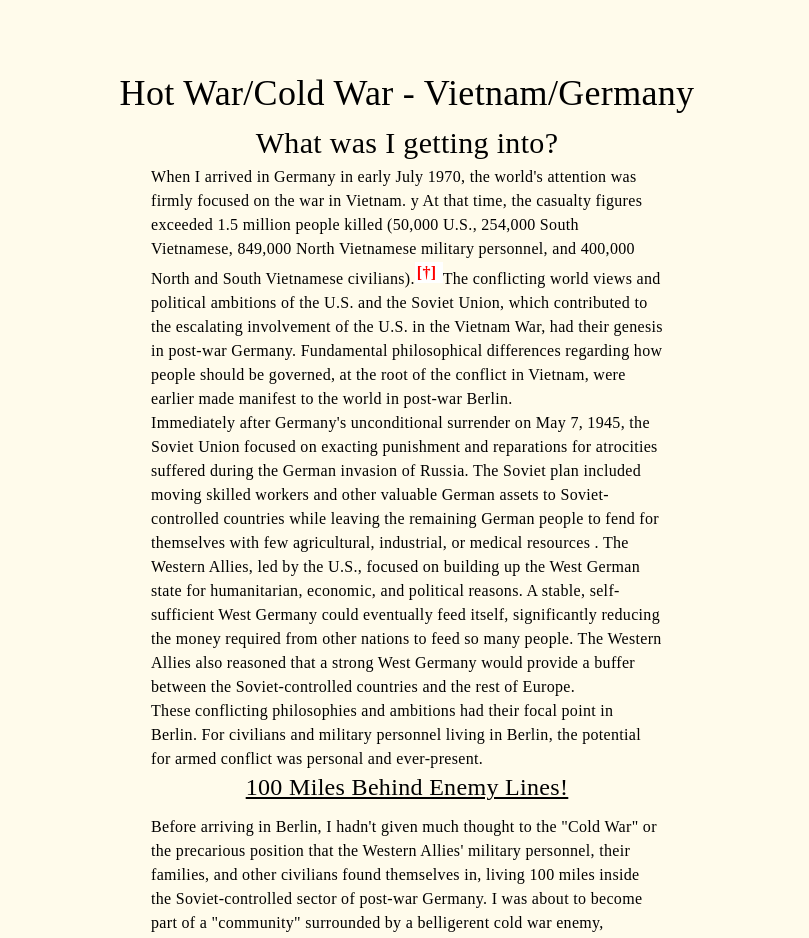
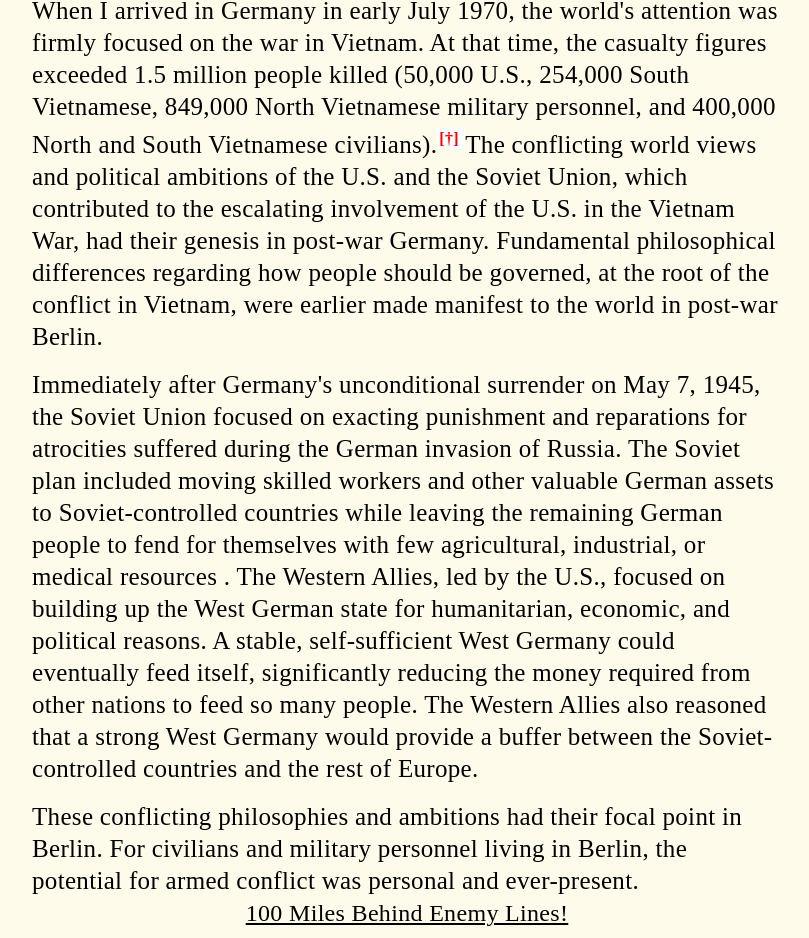
Before and after one commit to lawrencemaloney/armyyears, a React (Create React App) app: page /InBerlin in a window 1280 px wide. Shown: the part 398-1336 px from the top of the page, without its empty margins (233-1042 px from the left). Built offline with nearby package versions, Linux system fonts and the light colour scheme; the HTML template or start-up script is replaced by a standard one.

Commit message:
Footnote fix 08 13 22

```diff
--- a/src/Components/Collapsible.css
+++ b/src/Components/Collapsible.css
@@ -13,7 +13,7 @@
 }
 
  .content {
-  /* border: 1px solid black; */
+  border: 1px solid black;
   color: red;
   /* font-style: italic; */
   padding: 15PX;
@@ -28,9 +28,9 @@ line-height: 15px;
 
 display: block;
 }
-/* .collapsible .content-parent {
+.collapsible .content-parent {
   margin: 25px;
   display: inline-block;
   background: white;
   transition: height ease 0.4s;
-} */
+}
--- a/src/Pages/Home.js
+++ b/src/Pages/Home.js
@@ -157,7 +157,7 @@ function BackStory() {
           `Oh, you're sure to do that,' said the Cat, `if you only walk long enough
 
             <Collapsible icon='[&#8224;]'>
-            <div className="-ml-[140px] 	text-black w-[400px] h-[135px] mt-[12px] py-[20px]  text-[18px] 	">
+            <div className="ml-8  w-[65ch] mt-[20px] text-[18]	text-black	">
               {/* [&#8224;] */}
                 Carroll, Lewis. Alice’s Adventures in Wonderland. With illustrations by John
                 Tenniel. Alice-in-wonderland.net Page 30.<br/>
--- a/src/Pages/InBerlin.js
+++ b/src/Pages/InBerlin.js
@@ -4,19 +4,22 @@ import Collapsible from "../Components/Collapsible";
 function InBerlin() {
   return (
     <>
-      <div className='  mt-[250px] mx-auto  flex flex-col items-center '>
-        <h1 className=' text-center text-4xl  mb-3'>Hot War/Cold War - Vietnam/Germany</h1>
-        <h2 className=' text-center text-3xl  mb-1'>What was I getting into?</h2>
-        <p className='max-w-[64ch]'>
+      <div className='  mt-[40px] mx-auto  flex flex-col items-center '>
+        <h1 className=' text-center mt-[1rem] mx-[20px] text-3xl md:text-4xl  mb-3'>Hot War/Cold War - Vietnam/Germany</h1>
+        <h2 className='text-center text-3xl  mt-3
+'>What was I getting into?</h2>
+        <p className='text-[20px] mx-[20px] mt-[1rem] max-w-[38ch] sm:text-[25px] sm:max-w-[40ch] leading-[32px]  lg:max-w-[60ch]
+'>
           When I arrived in Germany in early July 1970, the world's attention was firmly
-          focused on the war in Vietnam. y
+          focused on the war in Vietnam.
           At that time, the casualty figures exceeded 1.5
           million people killed (50,000 U.S., 254,000 South Vietnamese, 849,000 North
           Vietnamese military personnel, and 400,000 North and South Vietnamese civilians).
 
             <Collapsible icon='[&#8224;]'>
-              <div className="mx-8">
-              [&#8224;]
+            <div className="ml-8  w-[65ch] mt-[20px] text-[18]	text-black 	">
+
+              {/* [&#8224;] */}
                 Wikipedia contributors, "Vietnam War casualties," <span className='italic'>Wikipedia, The Free
                 Encyclopedia,</span>
                 <a
@@ -41,7 +44,7 @@ function InBerlin() {
           earlier made manifest to the world in post-war Berlin.
 
         </p>
-        <p className='max-w-[64ch]'>
+        <p className='text-[20px] mx-[20px] mt-[1rem] max-w-[38ch] sm:text-[25px] sm:max-w-[40ch] leading-[32px]  lg:max-w-[60ch]'>
           Immediately after Germany's unconditional surrender on May 7, 1945, the Soviet Union
           focused on exacting punishment and reparations for atrocities suffered during the
           German invasion of Russia. The Soviet plan included moving skilled workers and other
@@ -54,8 +57,8 @@ function InBerlin() {
           reasoned that a strong West Germany would provide a buffer between the
           Soviet-controlled countries and the rest of Europe.
         </p>
-        <p className='max-w-[64ch]'>
-          {" "}
+        <p className='text-[20px] mx-[20px] mt-[1rem] max-w-[38ch] sm:text-[25px] sm:max-w-[40ch] leading-[32px]  lg:max-w-[60ch]'>
+
           These conflicting philosophies and ambitions had their focal point in Berlin. For
           civilians and military personnel living in Berlin, the potential for armed conflict
           was personal and ever-present.
@@ -64,7 +67,7 @@ function InBerlin() {
           100 Miles Behind Enemy Lines!
         </h3>
 
-        <p className='max-w-[64ch]'>
+        <p className='text-[20px] mx-[20px] mt-[1rem] max-w-[38ch] sm:text-[25px] sm:max-w-[40ch] leading-[32px]  lg:max-w-[60ch]'>
           Before arriving in Berlin, I hadn't given much thought to the "Cold War" or the
           precarious position that the Western Allies' military personnel, their families, and
           other civilians found themselves in, living 100 miles inside the Soviet-controlled
@@ -74,7 +77,7 @@ function InBerlin() {
 
         <h3 className=' text-center underline text-2xl  mb-3'>The Berlin Blockade</h3>
 
-        <p className='max-w-[64ch]'>
+        <p className='text-[20px] mx-[20px] mt-[1rem] max-w-[38ch] sm:text-[25px] sm:max-w-[40ch] leading-[32px]  lg:max-w-[60ch]'>
           By mid-1970, the Soviets had already made several concerted efforts to isolate and
           eventually take sole control of Berlin. The first was the Berlin Blockade
           <span >
@@ -100,12 +103,8 @@ function InBerlin() {
           impossible to get food, fuel, and supplies using those modes of transportation.
         </p>
 
-        <p className='max-w-[64ch]'></p>
-        <p className='max-w-[64ch]'></p>
-        <p className='max-w-[64ch]'></p>
-        <p className='max-w-[64ch]'></p>
-        <p className='max-w-[64ch]'></p>
-        <p className='max-w-[64ch]'></p>
+        <p className='text-[20px] mx-[20px] mt-[1rem] max-w-[38ch] sm:text-[25px] sm:max-w-[40ch] leading-[32px]  lg:max-w-[60ch]'></p>
+
       </div>
     </>
   );
--- a/src/Pages/Training.js
+++ b/src/Pages/Training.js
@@ -65,9 +65,9 @@ function Training() {
           only commissioning source that can be responsive to the U.S. Army's changing
           personnel requirements due to its short length, compared to other commissioning
           programs and their requirements.”
-          <span className='  w-[60ch] 	font-bold '>
-            <Collapsible label='&#8224;'>
-              <p className=' w-[12chr] text-[12px] leading-4'>
+
+          <Collapsible icon='[&#8224;]'>
+              <p className='ml-8  w-[65ch] mt-[20px] text-[18]	text-black '>
                 Wikipedia contributors. (2022, May 24). Officer Candidate School (United States
                 Army). In Wikipedia, The Free Encyclopedia. Retrieved 20:02, June 18, 2022,
                 from{"  "}
@@ -83,7 +83,7 @@ function Training() {
                 {/* <br /> */}
               </p>
             </Collapsible>
-          </span>
+
         </p>
 
         <p className='text-[20px] mx-[20px] mt-[1rem] max-w-[38ch] sm:text-[25px] sm:max-w-[40ch] leading-[32px]  lg:max-w-[60ch]  '>
```
